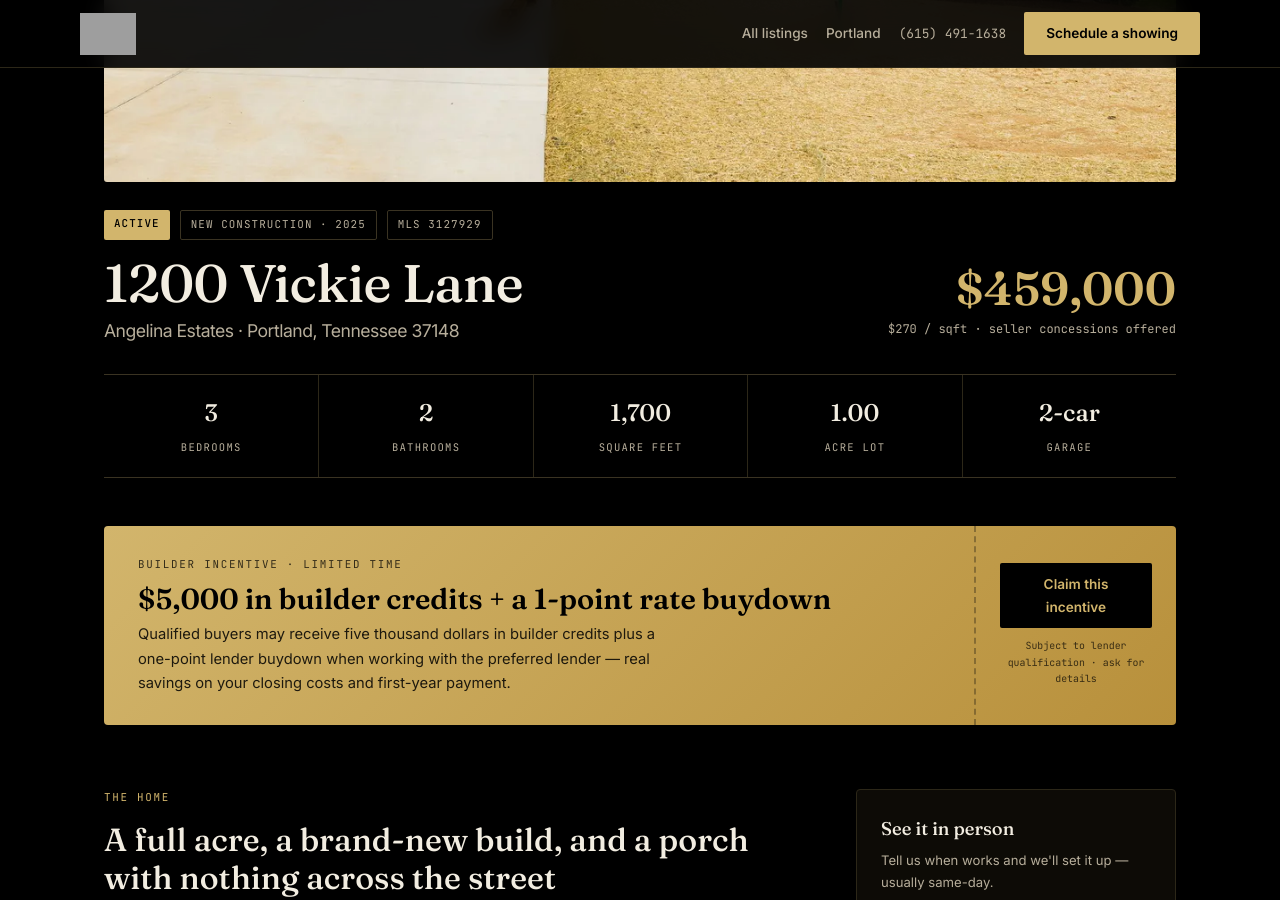
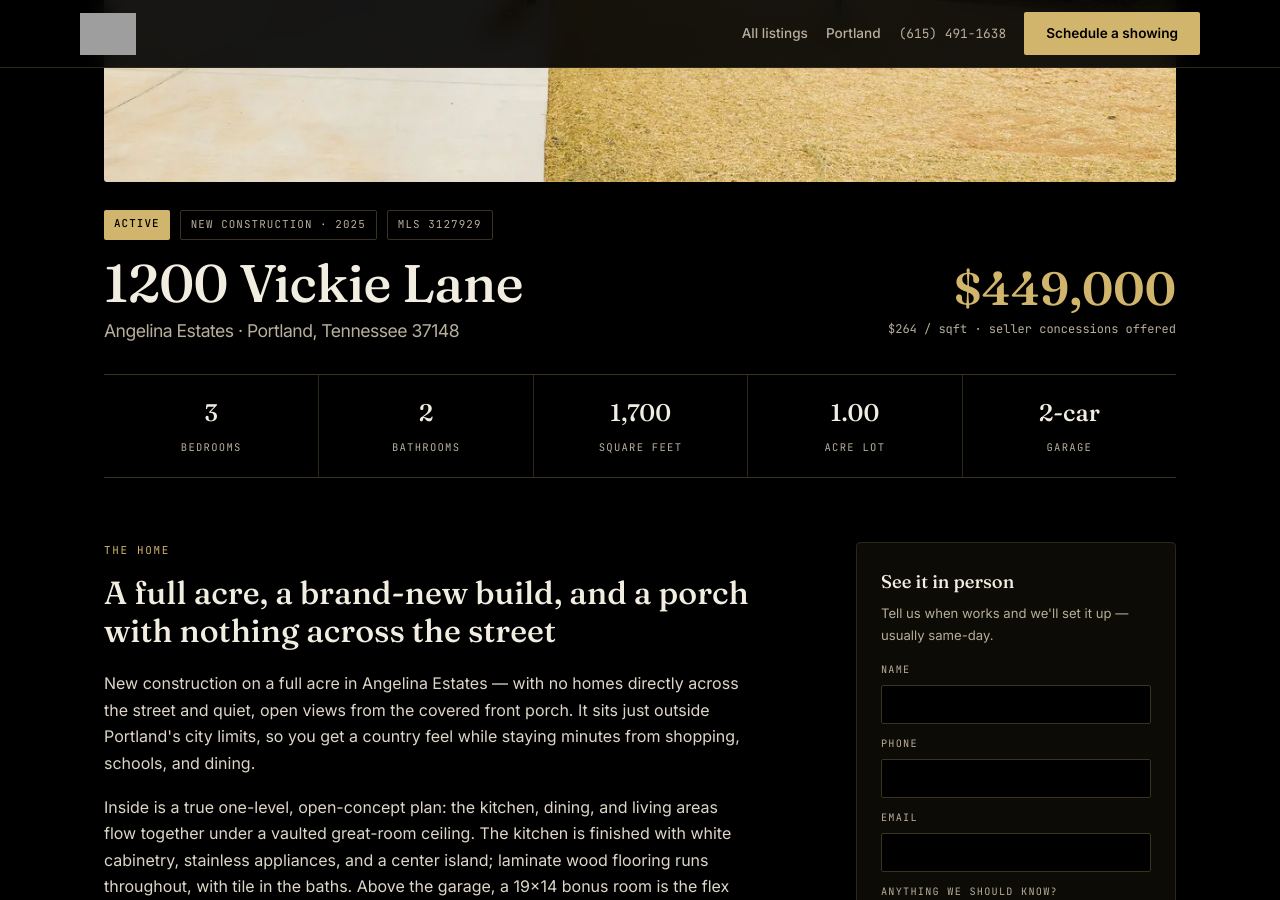
Before and after one commit to 615RealtyGuy/615RealtyGuy, a Jekyll site: the page built from _listings/1200-vickie-ln-portland-tn.md, in a window 1280 px wide and 900 px high, scrolled down 556 px. Built offline with Jekyll 4.4.1, drawn with Linux system fonts in a browser that asks for light colours; some of the changed text lies outside the part shown; grey boxes are pictures that could not be loaded.

Commit message:
Update listings: Cherry Ln active, Vickie Ln price cuts
- 319 Cherry Ln: coming_soon -> active; clean coming-soon copy
- 1200 & 1204 Vickie Ln: $459,000 -> $449,000; remove builder/lender incentive ticket + related SEO/FAQ copy
- Regenerate OG social cards for all three

Co-Authored-By: Claude Opus 4.8 <noreply@anthropic.com>

```diff
--- a/_listings/1200-vickie-ln-portland-tn.md
+++ b/_listings/1200-vickie-ln-portland-tn.md
@@ -17,9 +17,9 @@ county: "Sumner"
 subdivision: "Angelina Estates"
 
 # ─── Numbers ─────────────────────────────────────────────────────────────
-price: 459000
-price_display: "$459,000"
-price_sub: "$270 / sqft · seller concessions offered"
+price: 449000
+price_display: "$449,000"
+price_sub: "$264 / sqft · seller concessions offered"
 beds: 3
 baths: 2
 sqft: "1,700"
@@ -40,7 +40,7 @@ lng:
 
 # ─── SEO / AEO ───────────────────────────────────────────────────────────
 seo_title: "1200 Vickie Ln, Portland TN 37148 — New Construction on 1 Acre"
-seo_description: "New construction at 1200 Vickie Ln in Angelina Estates, Portland TN. 3 bed, 2 bath, 1,700 sqft on a full acre with a bonus room over the garage. $5,000 builder credit available."
+seo_description: "New construction at 1200 Vickie Ln in Angelina Estates, Portland TN. 3 bed, 2 bath, 1,700 sqft on a full acre with a bonus room over the garage."
 
 # ─── Agents (rail) ───────────────────────────────────────────────────────
 agents:
@@ -55,13 +55,6 @@ agents:
     phone: "(615) 430-9923"
     tel: "6154309923"
     initials: "MH"
-
-# ─── Incentive ticket (shown only while status: active) ──────────────────
-incentive:
-  eyebrow: "Builder incentive · limited time"
-  headline: "$5,000 in builder credits + a 1-point rate buydown"
-  body: "Qualified buyers may receive five thousand dollars in builder credits plus a one-point lender buydown when working with the preferred lender — real savings on your closing costs and first-year payment."
-  disclaimer: "Subject to lender qualification · ask for details"
 
 # ─── Narrative (rewritten from the PDF facts — never copy MLS remarks) ────
 narrative:
@@ -99,8 +92,6 @@ area_page: "/portland-tn-real-estate.html"
 faq:
   - q: "Is 1200 Vickie Lane on city sewer or septic?"
     a: "City water, septic tank — common for acre lots in this part of Sumner County, and one less monthly utility bill."
-  - q: "What builder incentives are available right now?"
-    a: "Qualified buyers may receive $5,000 in builder credits plus a one-point lender buydown when working with the preferred lender. Incentives are subject to change — confirm current terms before writing an offer."
   - q: "What schools is this home zoned for?"
     a: "Watt Hardison Elementary, Portland West Middle School, and Portland High School. Always verify zoning directly with Sumner County Schools before closing."
   - q: "Is there an HOA in Angelina Estates?"
```
Also changed, not shown: _listings/1204-vickie-ln-portland-tn.md (+4 -13 lines), _listings/319-cherry-ln-white-house-tn.md (+6 -7 lines), assets/listings/1200-vickie-ln-portland-tn/og.jpg, assets/listings/1204-vickie-ln-portland-tn/og.jpg, assets/listings/319-cherry-ln-white-house-tn/og.jpg.
